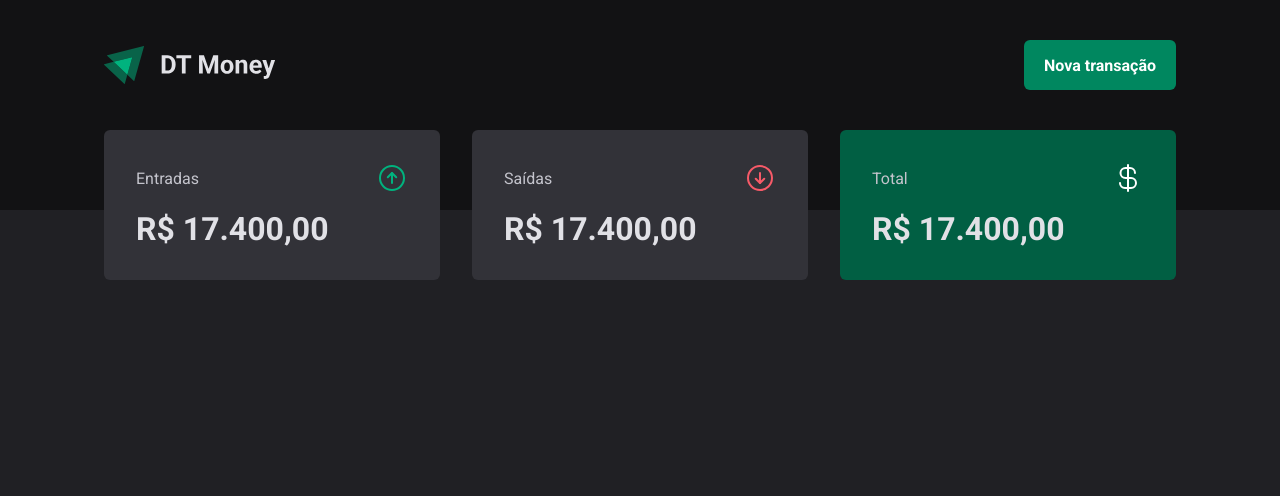
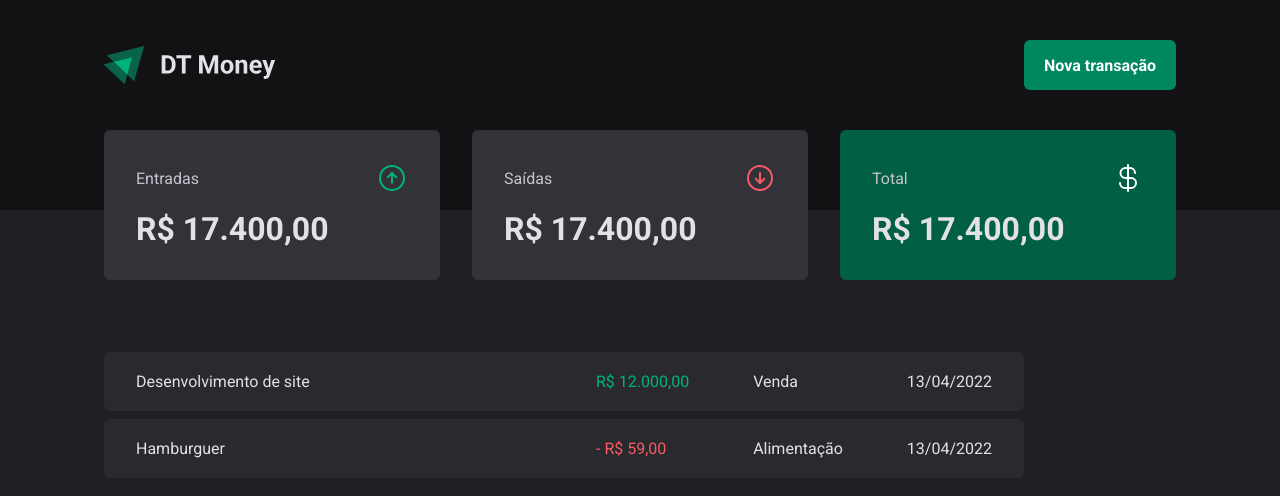
Before and after one commit to MateusLucSantos/03-dt-money, a React (Vite) app: page / in a window 1280 px wide. Shown: the top 496 px of the page. Built offline with nearby package versions, Linux system fonts and the light colour scheme.

Commit message:
Tabela de registro de transações

```diff
--- a/src/pages/Transactions/index.tsx
+++ b/src/pages/Transactions/index.tsx
@@ -1,11 +1,39 @@
 import { Header } from "../../components/Header";
 import { Summary } from "../../components/Summary";
+import {
+  PriceHighlight,
+  TransactionsContainer,
+  TransactionsTable,
+} from "./styles";
 
 export function Transactions() {
   return (
     <div>
       <Header />
       <Summary />
+
+      <TransactionsContainer>
+        <TransactionsTable>
+          <tbody>
+            <tr>
+              <td width={"50%"}>Desenvolvimento de site</td>
+              <td>
+                <PriceHighlight variant="income">R$ 12.000,00</PriceHighlight>
+              </td>
+              <td>Venda</td>
+              <td>13/04/2022</td>
+            </tr>
+            <tr>
+              <td width={"50%"}>Hamburguer</td>
+              <td>
+                <PriceHighlight variant="outcome">- R$ 59,00</PriceHighlight>
+              </td>
+              <td>Alimentação</td>
+              <td>13/04/2022</td>
+            </tr>
+          </tbody>
+        </TransactionsTable>
+      </TransactionsContainer>
     </div>
   );
 }
--- a/src/pages/Transactions/styles.ts
+++ b/src/pages/Transactions/styles.ts
@@ -0,0 +1,41 @@
+import styled from "styled-components";
+
+export const TransactionsContainer = styled.div`
+  width: "100%";
+  max-width: 1120px;
+  margin: 4rem auto 0;
+  padding: 0 1.5rem;
+`;
+
+export const TransactionsTable = styled.table`
+  width: "100%";
+  border-collapse: separate;
+  border-spacing: 0 0.5rem;
+  /* margin-top: 1.5rem; */
+
+  td {
+    padding: 1.25rem 2rem;
+    background: ${(props) => props.theme["gray-700"]};
+
+    &:first-child {
+      border-top-left-radius: 6px;
+      border-bottom-left-radius: 6px;
+    }
+
+    &:last-child {
+      border-top-right-radius: 6px;
+      border-bottom-right-radius: 6px;
+    }
+  }
+`;
+
+interface PriceHighlightProps {
+  variant: "income" | "outcome";
+}
+
+export const PriceHighlight = styled.span<PriceHighlightProps>`
+  color: ${(props) =>
+    props.variant === "income"
+      ? props.theme["green-300"]
+      : props.theme["red-300"]};
+`;
```
